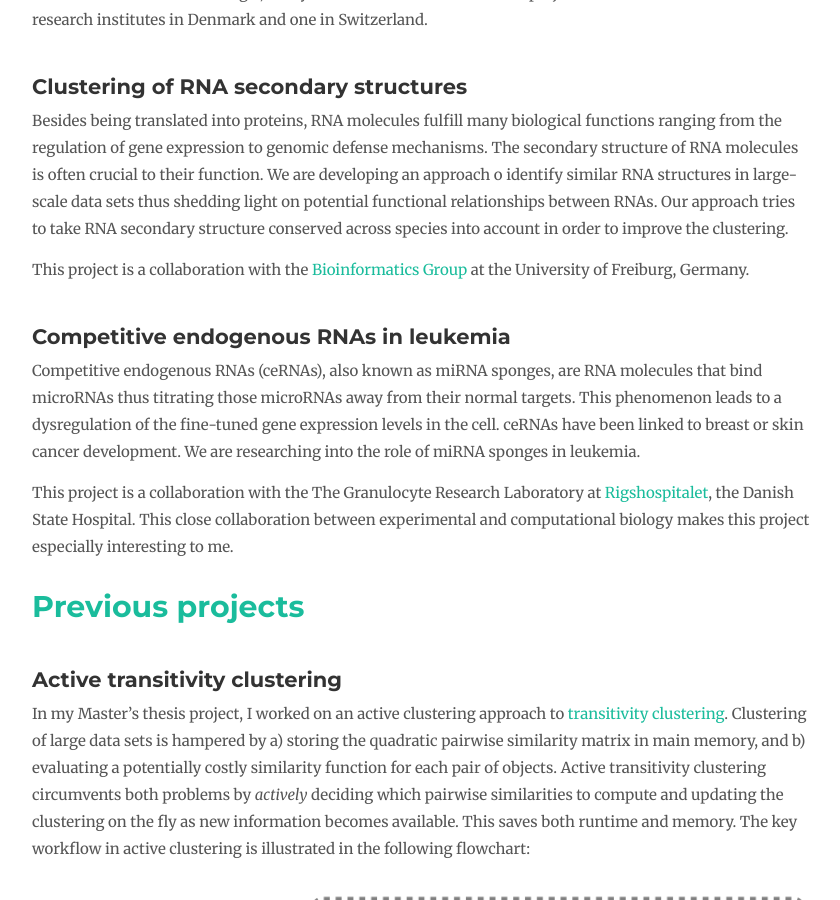
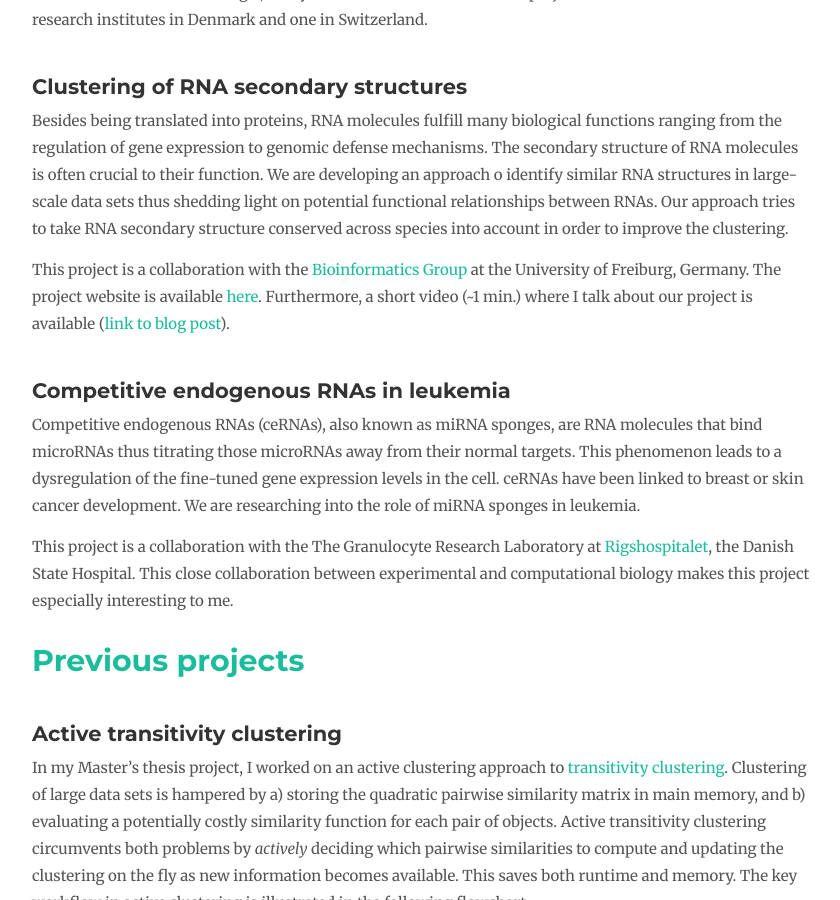
Before and after one commit to JungeAlexander/JungeAlexander.github.io, a Jekyll site: the page built from pages/projects.md, in a window 1280 px wide and 900 px high, scrolled down 721 px. Shown: the whole window, without its empty margins (138-978 px from the left). Built offline with Jekyll 4.4.1, drawn with Linux system fonts in a browser that asks for light colours; nearby versions of some CDN libraries; comment, search, counter and statistics services are not loaded.

Commit message:
Refer to RNAscClust video

```diff
--- a/pages/projects.md
+++ b/pages/projects.md
@@ -52,7 +52,10 @@ into account in order to improve the clustering.
 
 This project is a collaboration with the
 [Bioinformatics Group](http://www.bioinf.uni-freiburg.de/?en) at the University
-of Freiburg, Germany.
+of Freiburg, Germany. The project website is available
+[here](http://www.bioinf.uni-freiburg.de/Software/RNAscClust/).
+Furthermore, a short video (~1 min.) where I talk about our project is available
+([link to blog post]({{BASE_PATH}}/2016/07/17/video/)).
 
 ## Competitive endogenous RNAs in leukemia
 
```
